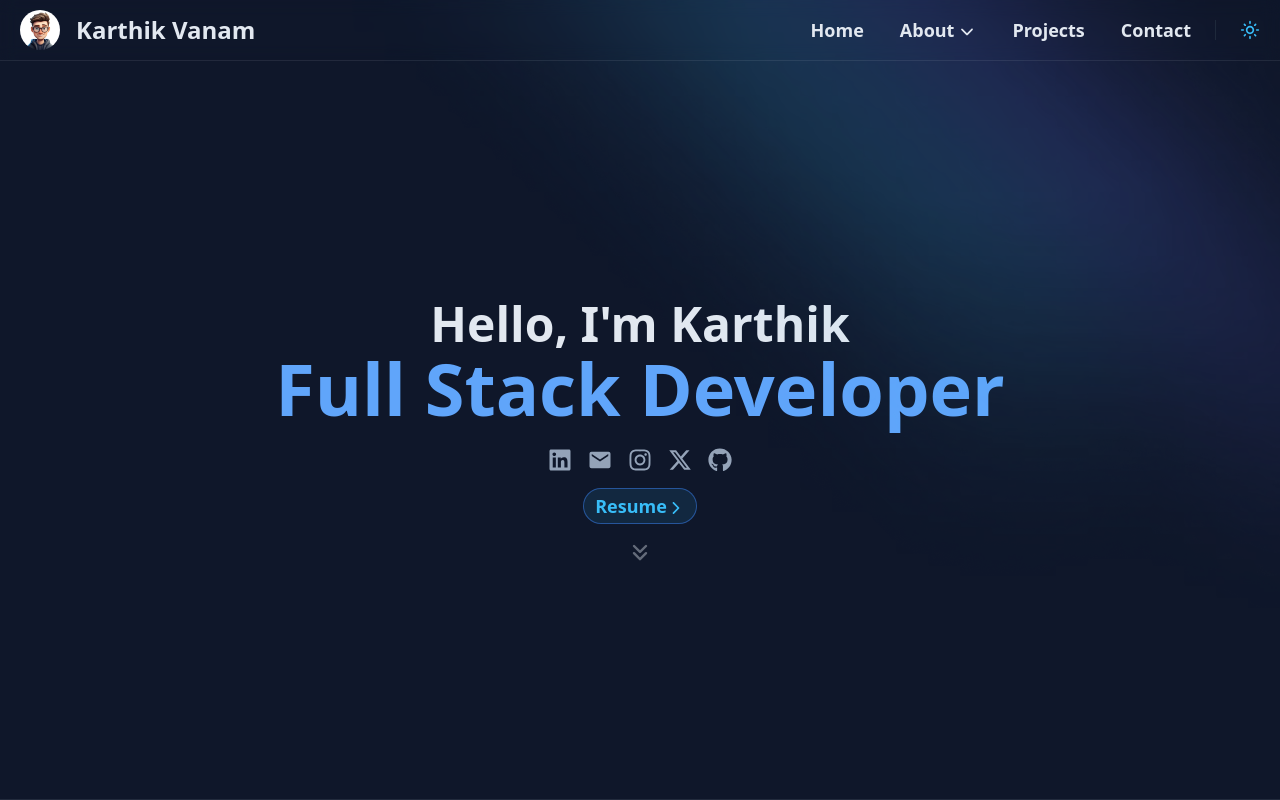
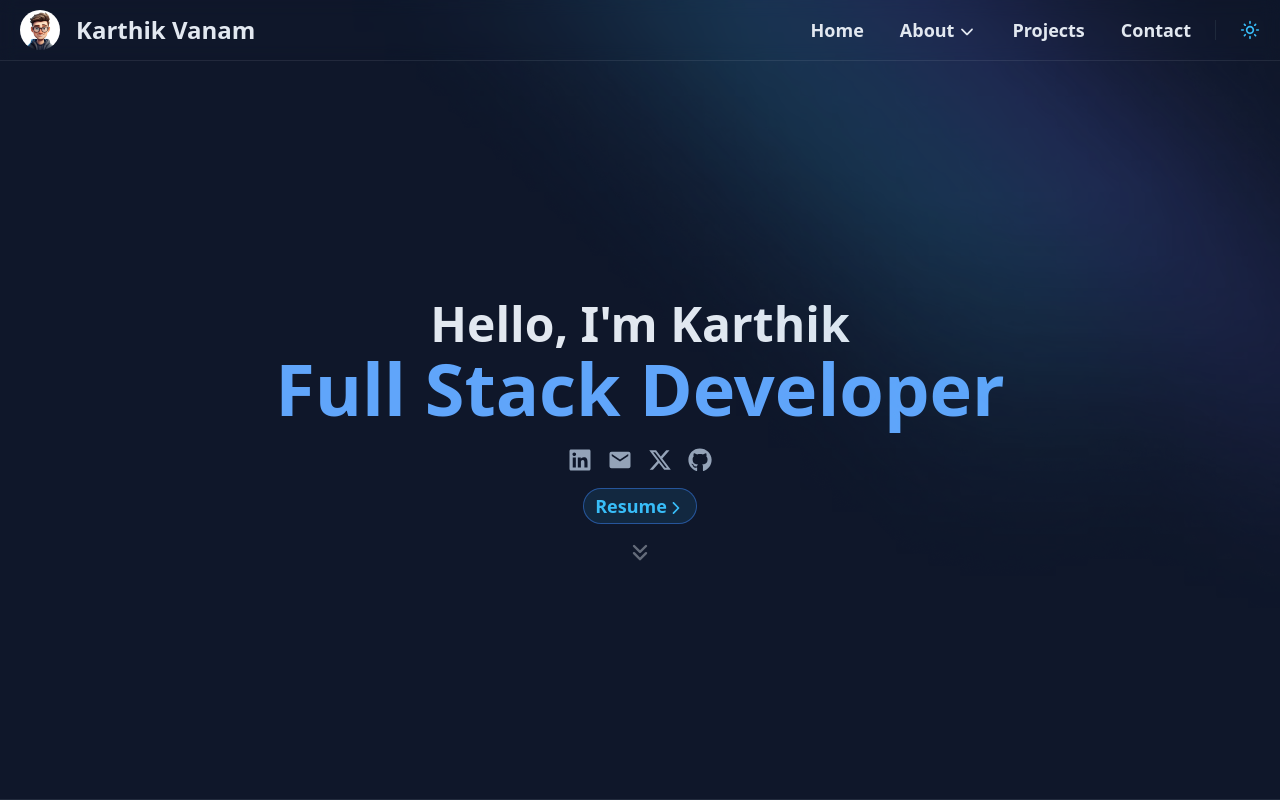
Before and after one commit to vanamkarthiknetha/myportfoliio, a Next.js app: page / in a window 1280 px wide. Shown: the top 800 px of the page. Built offline with nearby package versions, Linux system fonts and the light colour scheme.

Commit message:
comment instagram link

```diff
--- a/components/HomePage.js
+++ b/components/HomePage.js
@@ -70,15 +70,15 @@ const HomePage = () => {
                       <IoMdMail />
                     </a>
                   </li>
-                  <li className="text-slate-400 hover:text-slate-500 dark:hover:text-slate-300">
+                  {/* <li className="text-slate-400 hover:text-slate-500 dark:hover:text-slate-300">
                     <a
                       target="_blank"
-                      href="https://www.instagram.com/___im_karthik_______/"
+                      href="https://www.instagram.com/karthik.v4s/"
                       className=""
                     >
                       <FaInstagram />
                     </a>
-                  </li>
+                  </li> */}
                   <li className="text-slate-400 hover:text-slate-500 dark:hover:text-slate-300">
                     <a
                       target="_blank"
```
